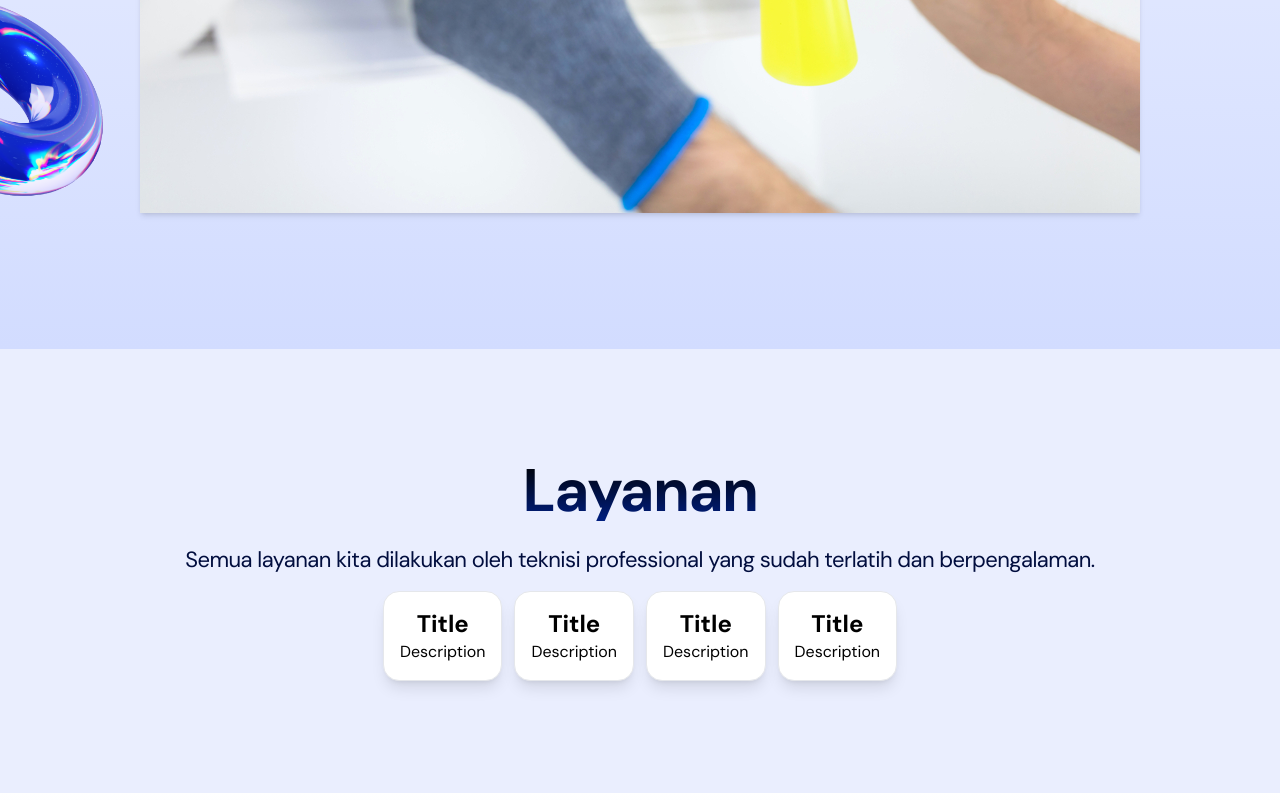
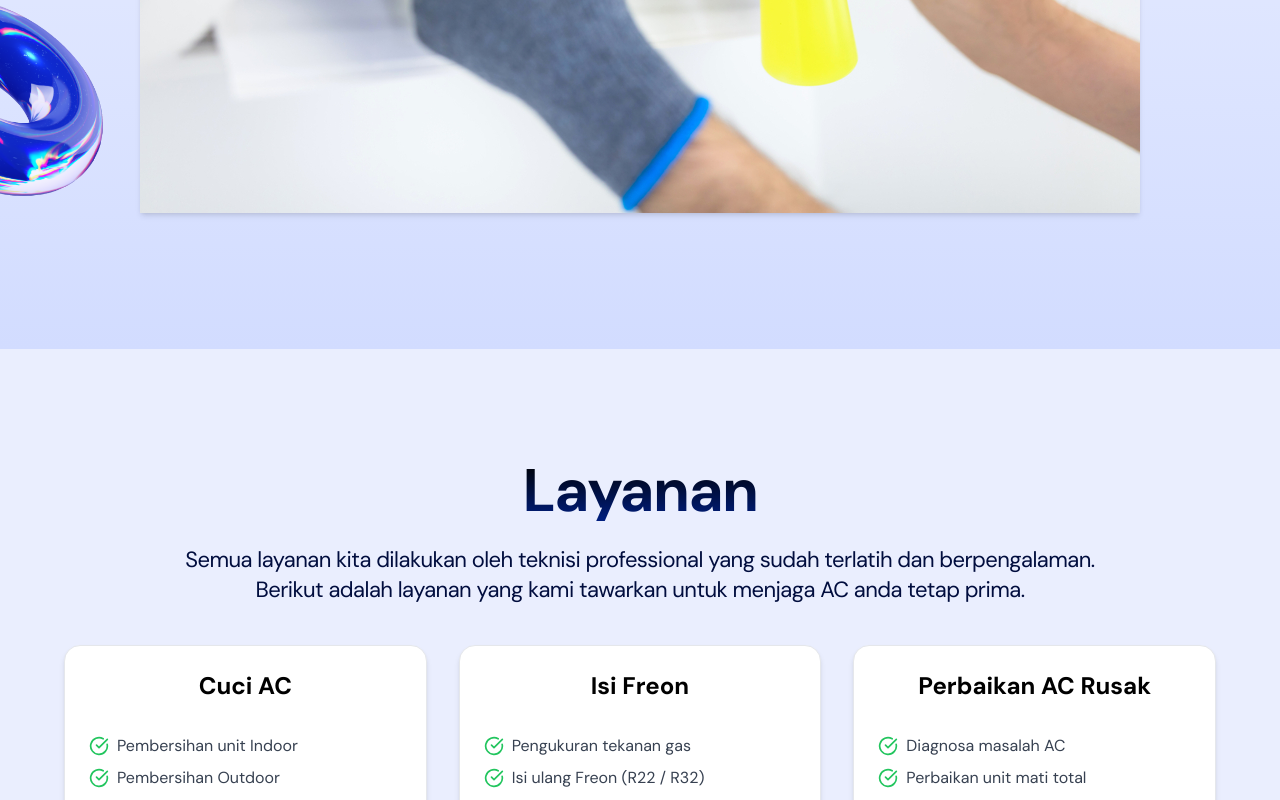
Before and after one commit to msholehhudin/light-landing-page, a Next.js app: page / in a window 1280 px wide. Shown: the part 2000-2800 px from the top of the page. Built offline with nearby package versions, Linux system fonts and the light colour scheme.

Commit message:
Services Section

```diff
--- a/package.json
+++ b/package.json
@@ -10,6 +10,7 @@
   },
   "dependencies": {
     "framer-motion": "^11.5.5",
+    "lucide-react": "^0.514.0",
     "next": "14.2.13",
     "react": "^18",
     "react-dom": "^18",
--- a/src/app/layout.tsx
+++ b/src/app/layout.tsx
@@ -6,8 +6,8 @@ import { twMerge } from "tailwind-merge";
 const dmSans = DM_Sans({ subsets: ["latin"] });
 
 export const metadata: Metadata = {
-  title: "Light Landing Page",
-  description: "Template Created by Revingerzmedia",
+  title: "Tegak Teguh Teknik",
+  description: "Service AC area sekitar Malang",
 };
 
 export default function RootLayout({
--- a/src/components/Card.tsx
+++ b/src/components/Card.tsx
@@ -1,13 +1,64 @@
+import { BadgeDollarSign, CheckCircle } from "lucide-react";
 import React from "react";
 
-const Card = () => {
+type ServiceProps = {
+  title: string;
+  description: string;
+  features: string[];
+  price: string;
+  phone: string;
+};
+
+const Card = ({ title, description, features, price, phone }: ServiceProps) => {
+  const waLink = `https://wa.me/${phone}?text=Halo,%20saya%20ingin%20pesan%20layanan%20${encodeURIComponent(
+    title
+  )}`;
   return (
-    <div className="bg-white rounded-2xl shadow-lg border p-4">
+    <div className="bg-white rounded-2xl shadow-md border p-6 flex flex-col justify-between hover:shadow-xl transition">
       <div>
-        <h1 className="font-bold text-2xl">Title</h1>
+        <h3 className="font-bold text-2xl">{title}</h3>
+
+        {/* <p className="text-gray-600 mb-4">{description}</p> */}
+        <ul className="space-y-2 mt-8">
+          {features.map((feature, index) => (
+            <li
+              key={index}
+              className="flex items-center text-start gap-2 text-gray-700"
+            >
+              <CheckCircle className="text-green-500 w-5 h-5" />
+              <span>{feature}</span>
+            </li>
+          ))}
+        </ul>
       </div>
-      <div>
-        <p>Description</p>
+      <hr className="my-6 boder-gray-200" />
+
+      <div className="flex flex-col gap-3">
+        <div className="mt-6  text-green-700 font-semibold text-lg flex items-center justify-center">
+          <BadgeDollarSign className="w-5 h-5 mr-1" />
+          <span>{price}</span>
+        </div>
+
+        {/* <button className="bg-green-600 hover:bg-green-700 text-white text-center py-2 rounded-lg font-semibold transition cursor-pointer">
+          Pesan Sekarang
+        </button> */}
+        <a
+          href={waLink}
+          target="_blank"
+          rel="noopener noreferrer"
+          className="bg-green-600 hover:bg-green-700 text-white text-center py-2 rounded-lg font-semibold transition cursor-pointer flex items-center justify-center gap-2"
+        >
+          <svg
+            xmlns="http://www.w3.org/2000/svg"
+            fill="currentColor"
+            className="w-5 h-5"
+            viewBox="0 0 24 24"
+          >
+            <path d="M16.79 14.37c-.27-.13-1.58-.78-1.83-.87s-.42-.13-.6.13c-.18.26-.69.87-.85 1.05-.16.17-.31.2-.58.07-.27-.13-1.15-.42-2.19-1.32-.81-.72-1.36-1.61-1.52-1.88s-.02-.42.11-.55c.11-.11.26-.29.39-.43.13-.15.17-.25.26-.42.08-.17.04-.31-.02-.43-.07-.13-.6-1.44-.82-1.97-.22-.53-.44-.46-.6-.47-.15-.01-.31-.01-.48-.01-.17 0-.43.06-.66.31-.23.26-.87.85-.87 2.06 0 1.2.89 2.36 1.02 2.52.13.17 1.75 2.66 4.24 3.72.59.25 1.05.4 1.41.52.59.19 1.13.17 1.56.1.48-.07 1.58-.65 1.8-1.28.22-.63.22-1.18.15-1.28-.06-.1-.24-.15-.51-.28z" />
+            <path d="M12 2C6.48 2 2 6.48 2 12c0 1.91.54 3.7 1.46 5.23L2 22l4.89-1.43C8.28 21.46 10.1 22 12 22c5.52 0 10-4.48 10-10S17.52 2 12 2zm0 18c-1.67 0-3.21-.51-4.48-1.38l-.32-.21-2.9.85.89-2.82-.21-.33C4.51 15.21 4 13.67 4 12c0-4.41 3.59-8 8-8s8 3.59 8 8-3.59 8-8 8z" />
+          </svg>
+          Pesan Sekarang
+        </a>
       </div>
     </div>
   );
--- /dev/null
+++ b/src/data/index.js
@@ -0,0 +1,44 @@
+export const services = [
+    {
+        title: "Cuci AC",
+        description: "Membersihkan unit indoor dan outdoor dari debu dan kotoran agar AC tetap dingin dan hemat listrik.",
+        features: [
+            "Pembersihan unit Indoor",
+            "Pembersihan Outdoor",
+            "Tes tekanan Freon",
+            "Cek kebocoran & fungsi kipas",
+        ],
+        price: "Mulai dari Rp. 75.000",
+    },
+    {
+        title: "Isi Freon",
+        description: "Mengisi ulang gas Freon untuk mengembalikan suhu dingin AC.",
+          features: [
+            "Pengukuran tekanan gas",
+            "Isi ulang Freon (R22 / R32)",
+            "Pemeriksaan kebocoran",
+        ],
+        price: "Mulai dari Rp. 150.000" ,
+    },
+    {
+        title: "Perbaikan AC Rusak",
+        description: "Solusi cepat dan tepat untuk berbagai kerusakan  AC.",
+          features: [
+            "Diagnosa masalah AC",
+            "Perbaikan unit mati total",
+            "Penanganan AC bocor atau tidak dingin",
+        ],
+        price: "Survey & Estimasi harga" ,
+    },
+    // {
+    //     title: "Cuci AC",
+    //     description: "Membersihkan unit indoor dan outdoor dari debu dan kotoran agar AC tetap dingin dan hemat listrik.",
+    //       features: [
+    //         "Pembersihan unit Indoor",
+    //         "Pembersihan Outdoor",
+    //         "Tes tekanan Freon",
+    //         "Cek kebocoran & fungsi kipas",
+    //     ],
+    //     price: "Rp. 75.000" ,
+    // },
+]
--- a/src/sections/Footer.tsx
+++ b/src/sections/Footer.tsx
@@ -25,7 +25,7 @@ export const Footer = () => {
           <SocialX />
         </div>
         <p className="mt-6">
-          &copy; 2024 Revingerz Media, Inc. All right reserved.
+          &copy; 2025 Revingerz Media, Inc. All right reserved.
         </p>
       </div>
     </footer>
--- a/src/sections/Hero.tsx
+++ b/src/sections/Hero.tsx
@@ -1,8 +1,11 @@
+'use client'
+
 import ArrowIcon from "@/assets/arrow-right.svg";
 import Image from "next/image";
 import CogImg from "@/assets/cog.png";
 import cylinderImage from "@/assets/cylinder.png";
 import noodleImage from "@/assets/noodle.png";
+import {motion} from "framer-motion"
 
 export const Hero = () => {
   return (
@@ -39,8 +42,8 @@ export const Hero = () => {
           </div>
 
           <div className="mt-20 md:mt-0 md:h-[648px] md:flex-1 relative">
-            <Image
-              src={CogImg}
+            <motion.img
+              src={CogImg.src}
               alt="Hero Img"
               className="md:absolute md:h-full md:w-auto md:max-w-none md:-left-6 lg:left-0"
             />
--- a/src/sections/Services.tsx
+++ b/src/sections/Services.tsx
@@ -1,22 +1,33 @@
 import Card from "@/components/Card";
+import { services } from "@/data/index";
 
 export const Services = () => {
   return (
-    <section className="text-center py-24" id="services">
-      <h1 className="max-container padding-container title text-center">
-        Layanan
-      </h1>
+    <section className="text-center py-24 px-4" id="services">
+      <div className="max-w-6xl mx-auto text-center">
+        <h1 className="max-container mb-4 padding-container title text-center">
+          Layanan
+        </h1>
 
-      <p className="desc text-[22px] leading-[30px] padding-container">
-        Semua layanan kita dilakukan oleh teknisi professional yang sudah
-        terlatih dan berpengalaman.
-      </p>
+        <p className="desc text-[22px] leading-[30px] padding-container mb-10">
+          Semua layanan kita dilakukan oleh teknisi professional yang sudah
+          terlatih dan berpengalaman. <br /> Berikut adalah layanan yang kami
+          tawarkan untuk menjaga AC anda tetap prima.
+        </p>
 
-      <div className="flex gap-3 justify-center items-center my-4 max-container padding-container flex-col md:flex-row">
-        <Card />
-        <Card />
-        <Card />
-        <Card />
+        {/* <div className="flex gap-3 justify-center items-center my-4 max-container padding-container flex-col md:flex-row"> */}
+        <div className="grid gap-8 md:grid-cols-2 lg:grid-cols-3">
+          {services.map((service, index) => (
+            <Card
+              key={index}
+              title={service.title}
+              description={service.description}
+              features={service.features}
+              price={service.price}
+              phone={"6281332802534"}
+            />
+          ))}
+        </div>
       </div>
     </section>
   );
```
Also changed, not shown: 1 other file (tests, documents, lock files or other folders).
